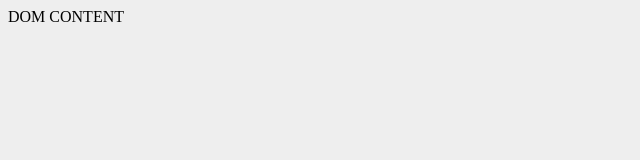
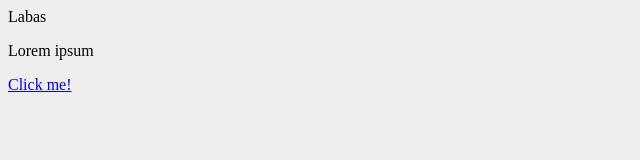
Before and after one commit to AndriusS0316/29b-grupe-DOM, a website: page index.html in a window 1280 px wide. Shown: the whole page, without its empty margins (0-640 px from the left). Drawn offline with Linux system fonts and the light colour scheme.

Commit message:
20210708

```diff
--- a/index.html
+++ b/index.html
@@ -9,7 +9,11 @@
 </head>
 
 <body>
-    DOM CONTENT
+    <hi>Labas</hi>
+    <p>Lorem ipsum</p>
+    <a href="#">Click me!</a>
+
+    <script src="./js/main.js"></script>
 </body>
 
 </html>
```
Also changed, not shown: exercises/01.md (added), js/main.js (added).
